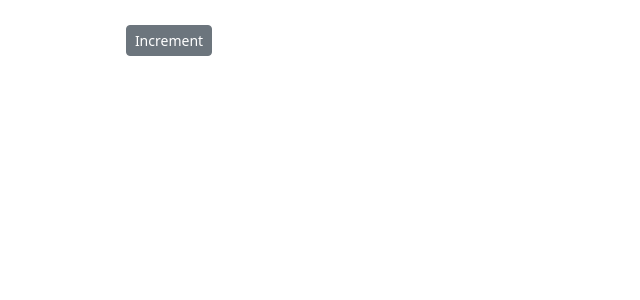
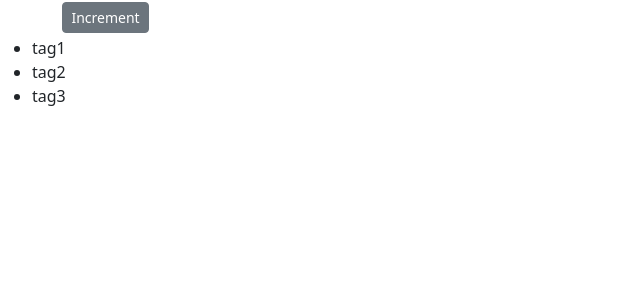
Before and after one commit to BNSBNS/ReactTutorial, a React (Create React App) app in the folder counter-app/: page / in a window 1280 px wide. Shown: the top 300 px of the page, without its empty margins (0-640 px from the left). Built offline with nearby package versions, Linux system fonts and the light colour scheme.

Commit message:
list on counter.jsx

```diff
--- a/counter-app/src/components/counter.jsx
+++ b/counter-app/src/components/counter.jsx
@@ -3,19 +3,32 @@
 class Counter extends Component {
   state = {
     count: 0,
+    tags: ["tag1", "tag2", "tag3"],
   };
 
   render() {
     return (
       <div>
         {" "}
-        <span style={{ fontSize: 30 }} className="badge badge-primary m-2">
+        <span className={this.getBadeClasses()}>
           {" "}
           {this.formatCount()}{" "}
         </span>{" "}
         <button className="btn btn-secondary btn-sm">Increment</button>{" "}
+        <ul>
+          {this.state.tags.map((tag) => (
+            <li key={tag}> {tag} </li>
+          ))}
+        </ul>
       </div>
     );
+  }
+
+  getBadeClasses() {
+    let classes = "badge m-2 badge-";
+
+    classes += this.state.count === 0 ? "warning" : "primary";
+    return classes;
   }
 
   formatCount() {
```
